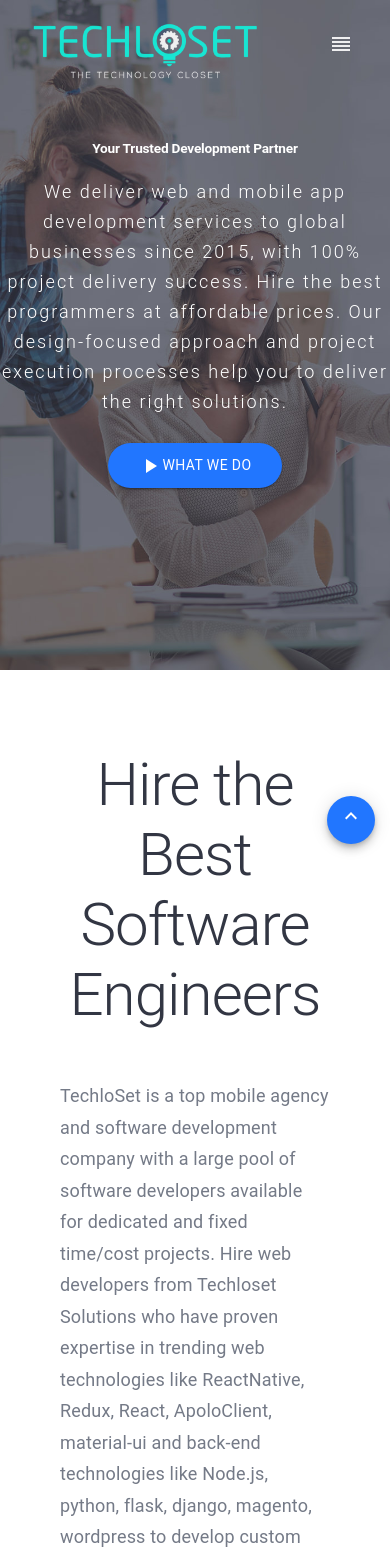
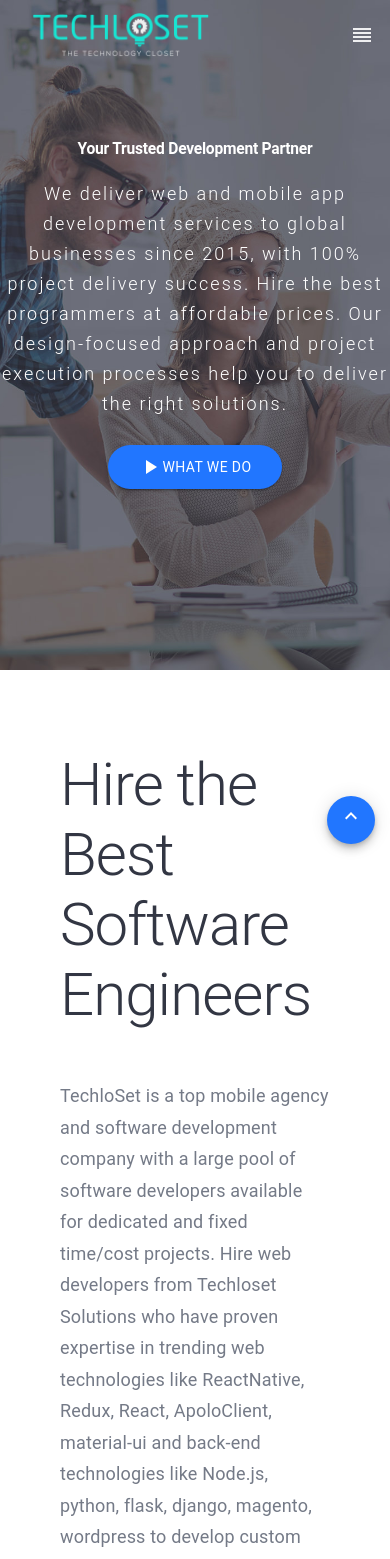
Before and after one commit to adnan-guru/TechlosetWeb-Project, a React (Create React App) app: page / in a window 390 px wide. Shown: the top 1559 px of the page. Built offline with nearby package versions, Linux system fonts and the light colour scheme.

Commit message:
Working on small screen

```diff
--- a/src/commonComponents/drawer/index.js
+++ b/src/commonComponents/drawer/index.js
@@ -8,6 +8,7 @@
 import ListItem from '@material-ui/core/ListItem';
 import { style } from './style.js';
 import { Link } from 'react-router-dom';
+import useMediaQuery from '@material-ui/core/useMediaQuery';
 
 
 const useStyles = makeStyles({
@@ -78,10 +79,10 @@
             <Divider />
         </div>
     );
-
+    const matches = useMediaQuery('(min-width:960px)');
     return (
-        <div>
-            <ReorderSharpIcon style={style.icon} onClick={toggleDrawer("left", true)} />
+        <div style={{marginLeft:"auto"}}>
+            <ReorderSharpIcon  onClick={toggleDrawer("left", true)} />
 
             <React.Fragment key={"left"}>
                 <SwipeableDrawer
--- a/src/commonComponents/drawer/style.js
+++ b/src/commonComponents/drawer/style.js
@@ -5,9 +5,9 @@
         fontSize:'14px',
         textDecoration:'none',
     },
-    icon:{
-        marginLeft:'70px',
-        marginTop:'10px',
-    },
+
+
+
+
 
 }
--- a/src/commonComponents/navbar/index.js
+++ b/src/commonComponents/navbar/index.js
@@ -24,7 +24,7 @@
     <AppBar style={{ ...style.main, backgroundColor: navBackground, }} position="fixed">
       <Toolbar style={style.items}>
         <img style={matches ?  style.imglogo : style.imglogo2} src={logo} alt="logo" />
-        <Hidden only="xs">
+        <Hidden only={["xs", "sm"]}>
           <Typography variant="h6" style={style.title}>
           </Typography>
           <Link to="/" style={style.toplink} >HOME</Link>
@@ -37,7 +37,7 @@
             CONTACT US
          </Link>
         </Hidden>
-        <Hidden only={['sm', 'md', 'lg']}>
+        <Hidden only={['md', 'lg', 'xl']}>
           <Drawer />
         </Hidden>
       </Toolbar>
--- a/src/commonComponents/navbar/style.js
+++ b/src/commonComponents/navbar/style.js
@@ -3,34 +3,36 @@
   main: {
     backgroundColor: 'transparent',
     boxShadow: 'none',
-    opacity: '0.9'
+    opacity: '0.9',
+    paddingRight:'0px',
+  },
+  items:{
+
   },
   imglogo: {
     maxWidth: '15%',
     hieght: 'auto',
-    marginLeft: '40px',
+    marginLeft: '30px',
   },
   imglogo2: {
-    maxWidth: '75%',
+    maxWidth: '50%',
     hieght: 'auto',
     marginLeft: '15px',
-    marginTop:'20px'
+    marginTop:'10px',
+    marginBottom:'15px',
   },
   title: {
     flexGrow: 1,
   },
   toplink: {
-    paddingTop:'30px',
-    marginBottom:'30px',
-    paddingRight: '55px',
+    paddingTop:'25px',
+    marginBottom:'25px',
+    paddingRight: '62px',
     color: '#d8d8d8',
     fontWeight: '400',
     fontSize: '14px',
     textDecoration: 'none',
     fontFamily: 'Montserrat',
-  },
-  items: {
-    paddingRight: '70px'
   },
   contact: {
     backgroundColor: colors.secondryColor,
@@ -42,8 +44,9 @@
     fontSize: '14px',
     lineHeight: '17px',
     textDecoration: 'none',
-    marginTop:'30px',
-    marginBottom:'30px'
+    marginTop:'25px',
+    marginBottom:'25px',
+
   },
 
 }
--- a/src/modules/home/components/Development/style.js
+++ b/src/modules/home/components/Development/style.js
@@ -44,7 +44,7 @@
         marginTop:'50px',
         color: '#fff',
         fontWeight: '700',
-        fontSize: '3.5vw',
+        fontSize: '4vw',
         marginBottom: '20px',
         textAlign: 'center',
         fontFamily: 'Roboto", "Helvetica", "Arial", sans-serif',
--- a/src/modules/home/components/Engineers/index.js
+++ b/src/modules/home/components/Engineers/index.js
@@ -5,6 +5,7 @@
 import ArrowRightAltIcon from '@material-ui/icons/ArrowRightAlt';
 import Typography from '@material-ui/core/Typography';
 import {Link,useHistory} from 'react-router-dom';
+import useMediaQuery from '@material-ui/core/useMediaQuery';
 
 
 function Engineers(props) {
@@ -12,25 +13,29 @@
     const goToPage = ()=>{
         history.push(props.to)
     }
+  const matches = useMediaQuery('(min-width:900px)');
     return (
         <Grid container style={style.top}>
-            <Grid item md={12}>
-                <Typography style={style.heading} variant="h1">
+            <Grid item md={1}></Grid>
+                <Grid item md={10}>
+                <Typography style={matches ? style.heading : style.heading2} variant="h1">
                     Hire the Best Software Engineers
             </Typography>
             </Grid>
+            <Grid item md={1}></Grid>
+
 
             <Grid item md={8} xs={12}>
                 <Typography style={style.para} variant="subtitle1">
                     TechloSet is a top mobile agency and software development company with a large pool of software developers available for dedicated and fixed time/cost projects. Hire web developers from Techloset Solutions who have proven expertise in trending web technologies like ReactNative, Redux, React, ApoloClient, material-ui and back-end technologies like Node.js, python, flask, django, magento, wordpress to develop custom and responsive websites, web apps and eCommerce solutions.
                 </Typography>
-                <Typography style={style.para} variant="subtitle2" >
-                    Our Android app, iOS app and cross-platform mobile app developers are adroit in the latest mobile technologies and tools like Android Studio, Xcode, React Native, etc. to build next-gen mobile application
+                <Typography style={style.para} variant="subtitle1" >
+                    Our Android apps, iOS app and cross-platform mobile app developers are adroit in the latest mobile technologies and tools like Android Studio, Xcode, React Native, etc. to build next-gen mobile application
               </Typography>
             </Grid>
             <Grid item md={4} xs={12}>
                 <Link to="/work" style={style.textdec}>
-                    <Button onClick={goToPage}  style={style.button}
+                    <Button onClick={goToPage}  style={matches ? style.button : style.button2}
                         variant="contained"
                         color="secondary"
                         startIcon={<ArrowRightAltIcon />} >
--- a/src/modules/home/components/Engineers/style.js
+++ b/src/modules/home/components/Engineers/style.js
@@ -3,6 +3,17 @@
 export const style = {
     heading: {
         textAlign: 'center',
+        marginTop: '30px',
+        fontSize: '60px',
+        display: 'flex',
+        flexDirection: 'column',
+        alignItems: 'center',
+        justifyContent: 'center',
+        color:colors.infoColor,
+    },
+    heading2: {
+       // paddingRight:'30px',
+        textAlign: 'left',
         marginTop: '30px',
         fontSize: '60px',
         display: 'flex',
@@ -44,6 +55,20 @@
         alignItems: 'center',
         justifyContent: 'center',
     },
+    button2: {
+        backgroundColor: colors.secondryColor,
+        fontWeight: '400',
+        lineHieght: '10px',
+        borderRadius: '50px',
+        padding: '10px 30px 10px 30px',
+        marginTop: '130px',
+        marginLeft: '30px',
+        outline: 'none',
+        display: 'flex',
+        flexDirection: 'row',
+        alignItems: 'center',
+        justifyContent: 'center',
+    },
 
 
 }
```
